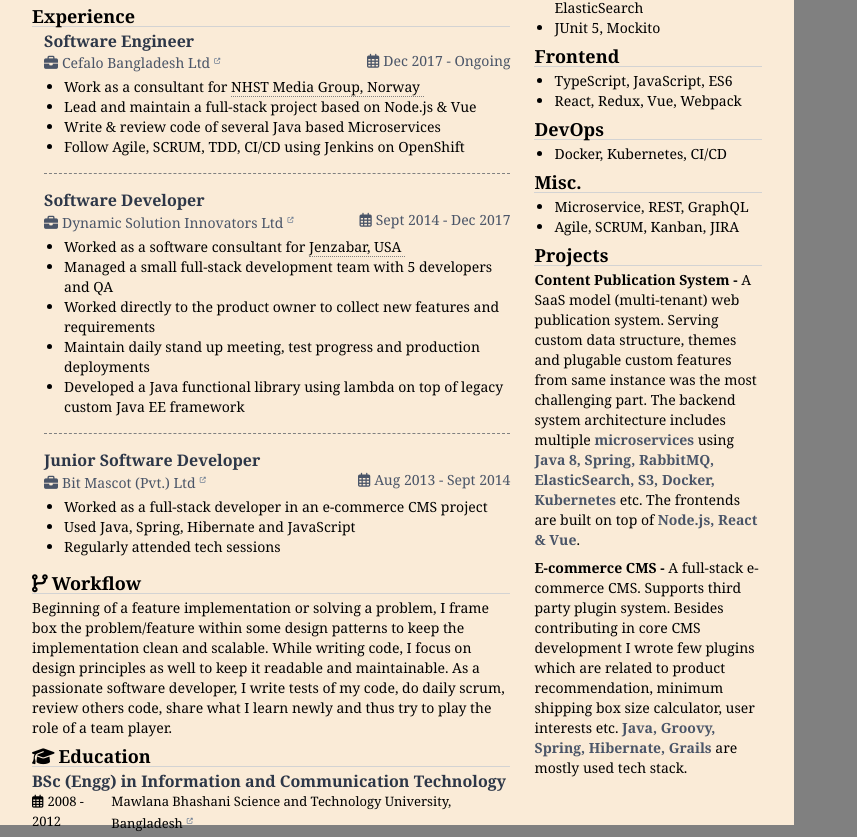
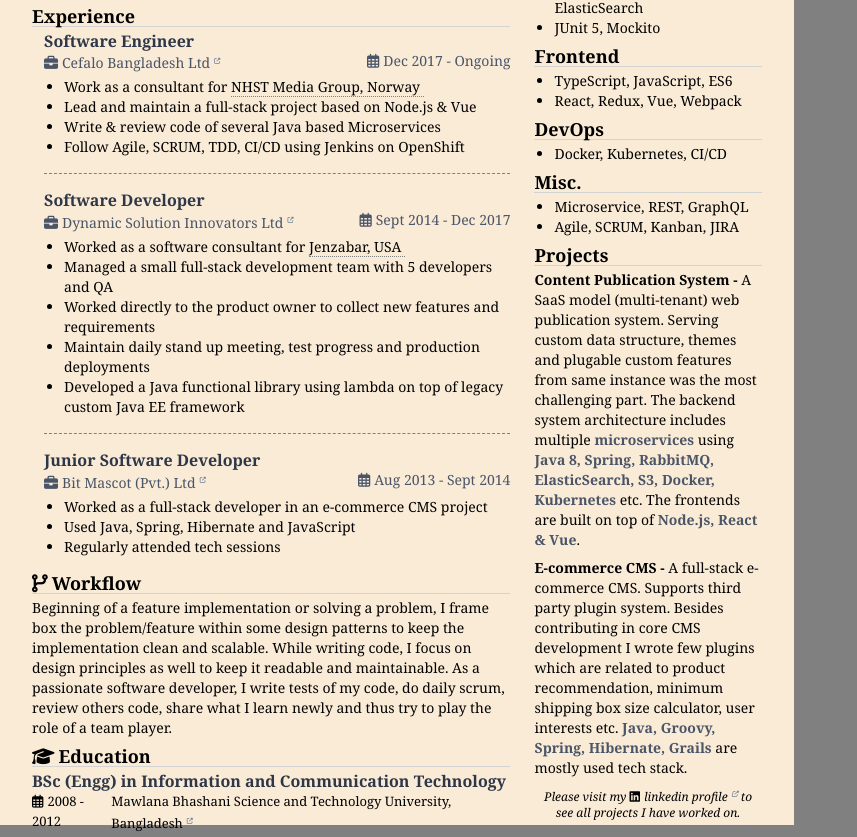
Before and after one commit to akterstack/rezume, a React app: page / in a window 1280 px wide. Shown: the part 298-1135 px from the top of the page, without its empty margins (0-857 px from the left). Built offline with nearby package versions, Linux system fonts and the light colour scheme.

Commit message:
add see all project link

```diff
--- a/src/components/Projects.tsx
+++ b/src/components/Projects.tsx
@@ -4,7 +4,7 @@ import { StackConsumer } from '@/context';
 export function Projects() {
   return (
     <StackConsumer>
-      {({ projects }) => (
+      {({ projects, masthead }) => (
         <section>
           <div className="section-title">Projects</div>
           {projects.map(({ title, description }) => (
@@ -16,6 +16,14 @@ export function Projects() {
               />
             </div>
           ))}
+          <div className="text-center text-xs italic">
+            Please visit my{' '}
+            <a href={masthead.linkedin} target="_blank">
+              <i className="fab fa-linkedin" />
+              linkedin profile
+            </a>{' '}
+            to see all projects I have worked on.
+          </div>
         </section>
       )}
     </StackConsumer>
```
